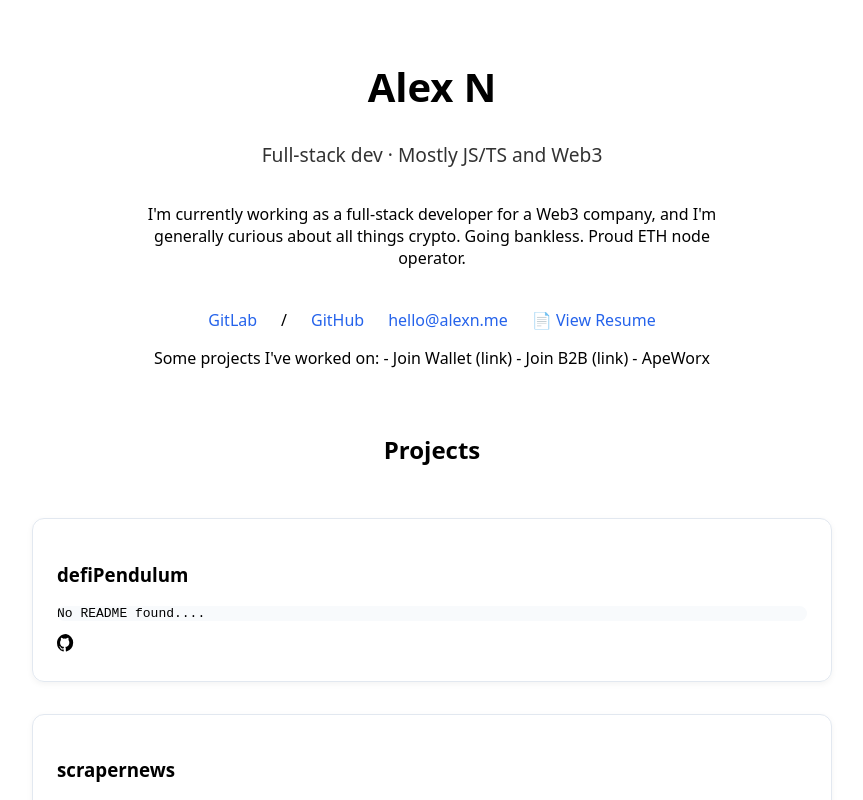
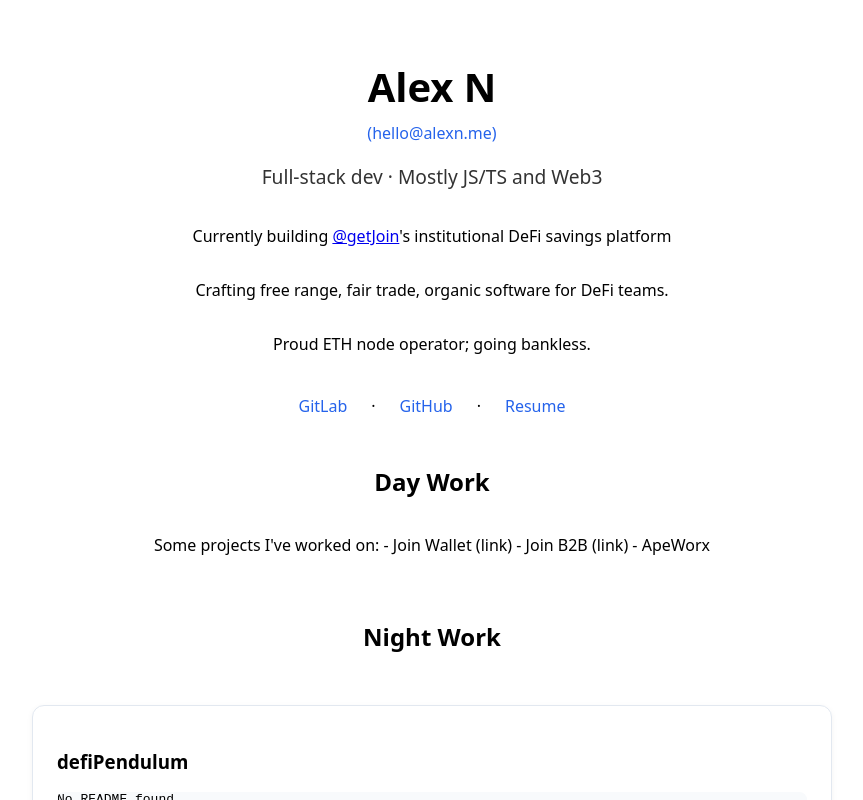
Before and after one commit to alexisnsns/pfalexns, a React (Vite) app: page / in a window 1280 px wide. Shown: the top 800 px of the page, without its empty margins (208-1071 px from the left). Built offline with nearby package versions, Linux system fonts and the light colour scheme; no server answers.

Commit message:
edit wording

```diff
--- a/src/App.tsx
+++ b/src/App.tsx
@@ -15,14 +15,14 @@
     { name: "pepebot" },
     { name: "sepoliafaucet" },
     { name: "zenLoop" },
-    // https://github.com/alexberthon/zenloop
+    // https://gitlab.com/dev_lucas/cross_arb
   ]);
-
 
   const fetchReadmeText = async (projectName: string): Promise<string> => {
     const urls = [
       `https://raw.githubusercontent.com/${GITHUB_USERNAME}/${projectName}/main/README.md`,
       `https://raw.githubusercontent.com/${GITHUB_USERNAME}/${projectName}/main/readme.md`,
+      `https://raw.githubusercontent.com/alexberthon/zenloop/master/README.md`,
     ];
 
     for (const url of urls) {
@@ -53,15 +53,17 @@
 
   return (
     <div style={styles.container}>
-      <h1 style={styles.title}>Alex N</h1>
+      <h1 style={styles.title}>Alex N</h1>{" "}
+      <a href="mailto:hello@alexn.me" style={styles.link}>
+        (hello@alexn.me)
+      </a>
       <p style={styles.subtitle}>Full-stack dev · Mostly JS/TS and Web3</p>
-
       <p style={styles.text}>
-        I'm currently working as a full-stack developer for a Web3 company, and
-        I'm generally curious about all things crypto. Going bankless. Proud ETH
-        node operator.
+        Currently building <a href="https://x.com/getjoin_io">@getJoin</a>'s
+        institutional DeFi savings platform
       </p>
-
+      <p>Crafting free range, fair trade, organic software for DeFi teams.</p>
+      <p>Proud ETH node operator; going bankless.</p>
       <div style={styles.links}>
         <a
           href={`https://gitlab.com/${GITHUB_USERNAME}`}
@@ -70,7 +72,7 @@
         >
           GitLab
         </a>
-        /
+        ·
         <a
           href={`https://github.com/${GITHUB_USERNAME}`}
           target="_blank"
@@ -78,25 +80,22 @@
         >
           GitHub
         </a>
-        <a href="mailto:hello@alexn.me" style={styles.link}>
-          hello@alexn.me
-        </a>
+        ·
         <a
           href="/resumeAlexN.pdf"
           target="_blank"
           rel="noopener noreferrer"
           style={styles.link}
         >
-          📄 View Resume
+          Resume
         </a>
       </div>
-
+      <h2 style={{ marginTop: "3rem" }}>Day Work </h2>
       <p style={styles.text}>
         Some projects I've worked on: - Join Wallet (link) - Join B2B (link) -
         ApeWorx
       </p>
-
-      <h2 style={{ marginTop: "3rem" }}>Projects</h2>
+      <h2 style={{ marginTop: "3rem" }}>Night Work</h2>
       <div style={styles.projectList}>
         {projects.map((p) => (
           <div key={p.name} style={styles.projectCard}>
```
